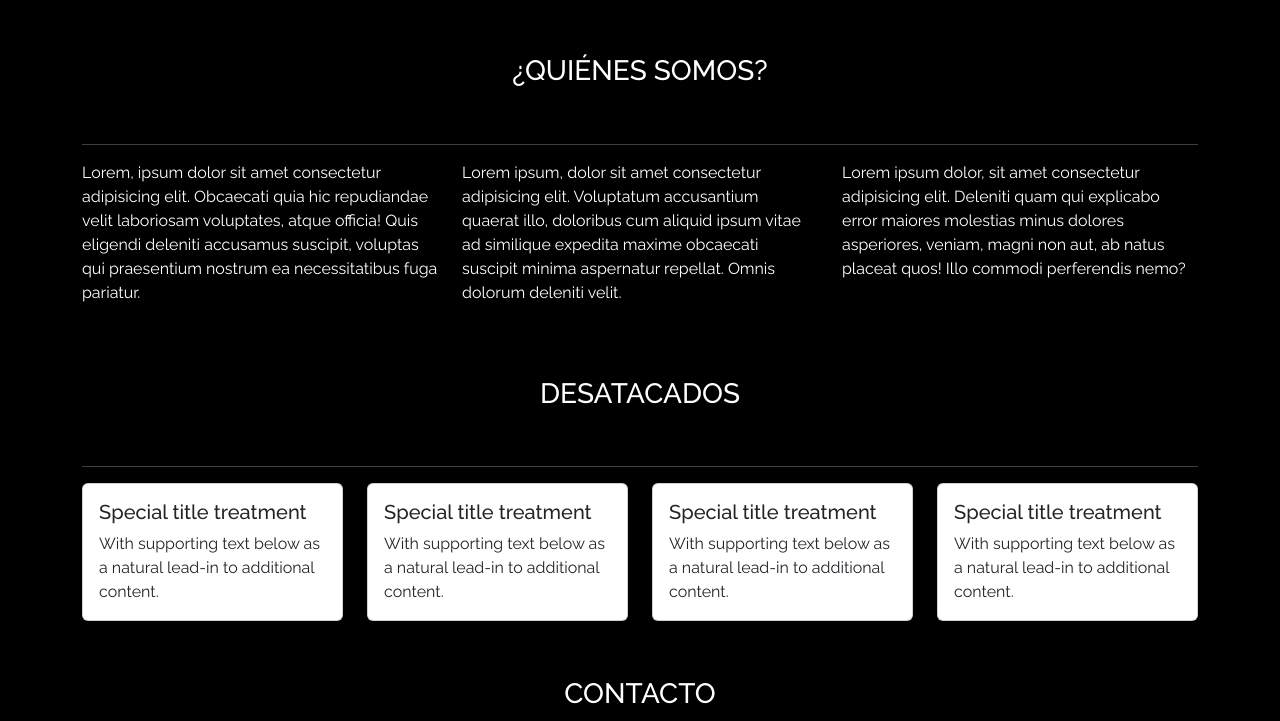
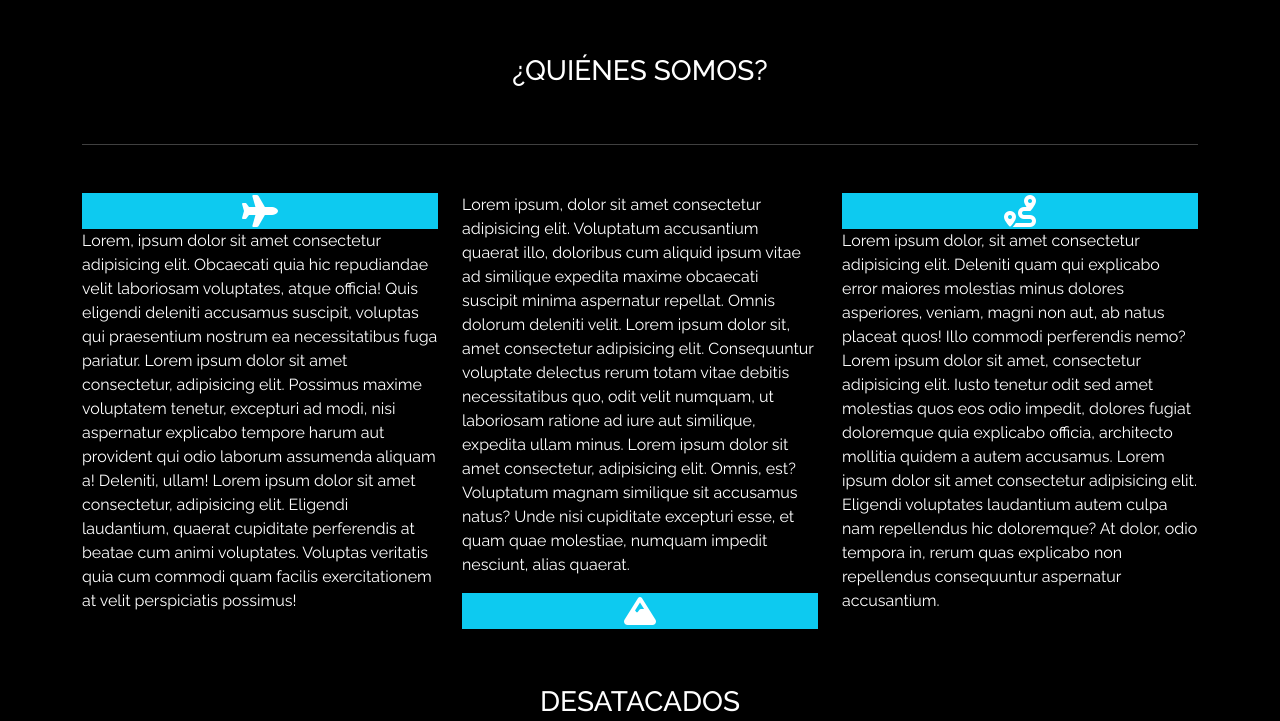
Before and after one commit to ClaudioMendez68/viajes_chile, a plain HTML site: page index.html in a window 1280 px wide. Shown: the part 962-1683 px from the top of the page. Drawn offline with nearby package versions, Linux system fonts and the light colour scheme.

Commit message:
Se agregan todos los íconos font awesom y se termina sección article 'Quienes Somos'.

```diff
--- a/assets/css/style.css
+++ b/assets/css/style.css
@@ -24,3 +24,12 @@ h3 {
     text-align: center;
     margin: 2em 0;
 }
+
+i {
+    font-size: 2em;
+    text-align: center;
+}
+
+article i {
+    padding: 2px 0;
+}
--- a/index.html
+++ b/index.html
@@ -73,27 +73,27 @@
     <!-- CONTAINER -->
     <div class="container">
         <!-- Sección artículo informativo 'Quiénes Somos' -->
-        <article>
+        <article class="d-none d-md-block">
             <h3>¿QUIÉNES SOMOS?</h3>
             <hr>
-            <div class="row">
-                <div class="col">
-                    <i></i>
+            <div class="row my-5">
+                <div class="col-md-4">
+                    <i class="fas fa-plane d-block bg-info"></i>
                     <p>Lorem, ipsum dolor sit amet consectetur adipisicing elit. Obcaecati quia hic repudiandae velit
                         laboriosam voluptates, atque officia! Quis eligendi deleniti accusamus suscipit, voluptas qui
-                        praesentium nostrum ea necessitatibus fuga pariatur.</p>
+                        praesentium nostrum ea necessitatibus fuga pariatur. Lorem ipsum dolor sit amet consectetur, adipisicing elit. Possimus maxime voluptatem tenetur, excepturi ad modi, nisi aspernatur explicabo tempore harum aut provident qui odio laborum assumenda aliquam a! Deleniti, ullam! Lorem ipsum dolor sit amet consectetur, adipisicing elit. Eligendi laudantium, quaerat cupiditate perferendis at beatae cum animi voluptates. Voluptas veritatis quia cum commodi quam facilis exercitationem at velit perspiciatis possimus!</p>
                 </div>
-                <div class="col">
+                <div class="col-md-4">
                     <p>Lorem ipsum, dolor sit amet consectetur adipisicing elit. Voluptatum accusantium quaerat illo,
                         doloribus cum aliquid ipsum vitae ad similique expedita maxime obcaecati suscipit minima
-                        aspernatur repellat. Omnis dolorum deleniti velit.</p>
-                    <i></i>
+                        aspernatur repellat. Omnis dolorum deleniti velit. Lorem ipsum dolor sit, amet consectetur adipisicing elit. Consequuntur voluptate delectus rerum totam vitae debitis necessitatibus quo, odit velit numquam, ut laboriosam ratione ad iure aut similique, expedita ullam minus. Lorem ipsum dolor sit amet consectetur, adipisicing elit. Omnis, est? Voluptatum magnam similique sit accusamus natus? Unde nisi cupiditate excepturi esse, et quam quae molestiae, numquam impedit nesciunt, alias quaerat.</p>
+                        <i class="fas fa-mountain d-block bg-info"></i>
                 </div>
-                <div class="col">
-                    <i></i>
+                <div class="col-md-4">
+                    <i class="fas fa-route d-block bg-info"></i>
                     <p>Lorem ipsum dolor, sit amet consectetur adipisicing elit. Deleniti quam qui explicabo error
                         maiores molestias minus dolores asperiores, veniam, magni non aut, ab natus placeat quos! Illo
-                        commodi perferendis nemo?</p>
+                        commodi perferendis nemo? Lorem ipsum dolor sit amet, consectetur adipisicing elit. Iusto tenetur odit sed amet molestias quos eos odio impedit, dolores fugiat doloremque quia explicabo officia, architecto mollitia quidem a autem accusamus. Lorem ipsum dolor sit amet consectetur adipisicing elit. Eligendi voluptates laudantium autem culpa nam repellendus hic doloremque? At dolor, odio tempora in, rerum quas explicabo non repellendus consequuntur aspernatur accusantium.</p>
                 </div>
             </div>
         </article>
@@ -167,10 +167,10 @@
     <footer>
         <h3>VIAJES CHILE</h3>
         <div>
-            <i></i>
-            <i></i>
-            <i></i>
-            <i></i>
+            <i class="fab fa-github-square"></i>
+            <i class="fab fa-linkedin"></i>
+            <i class="fab fa-twitter-square"></i>
+            <i class="fab fa-facebook-square"></i>
         </div>
     </footer>
 
```
